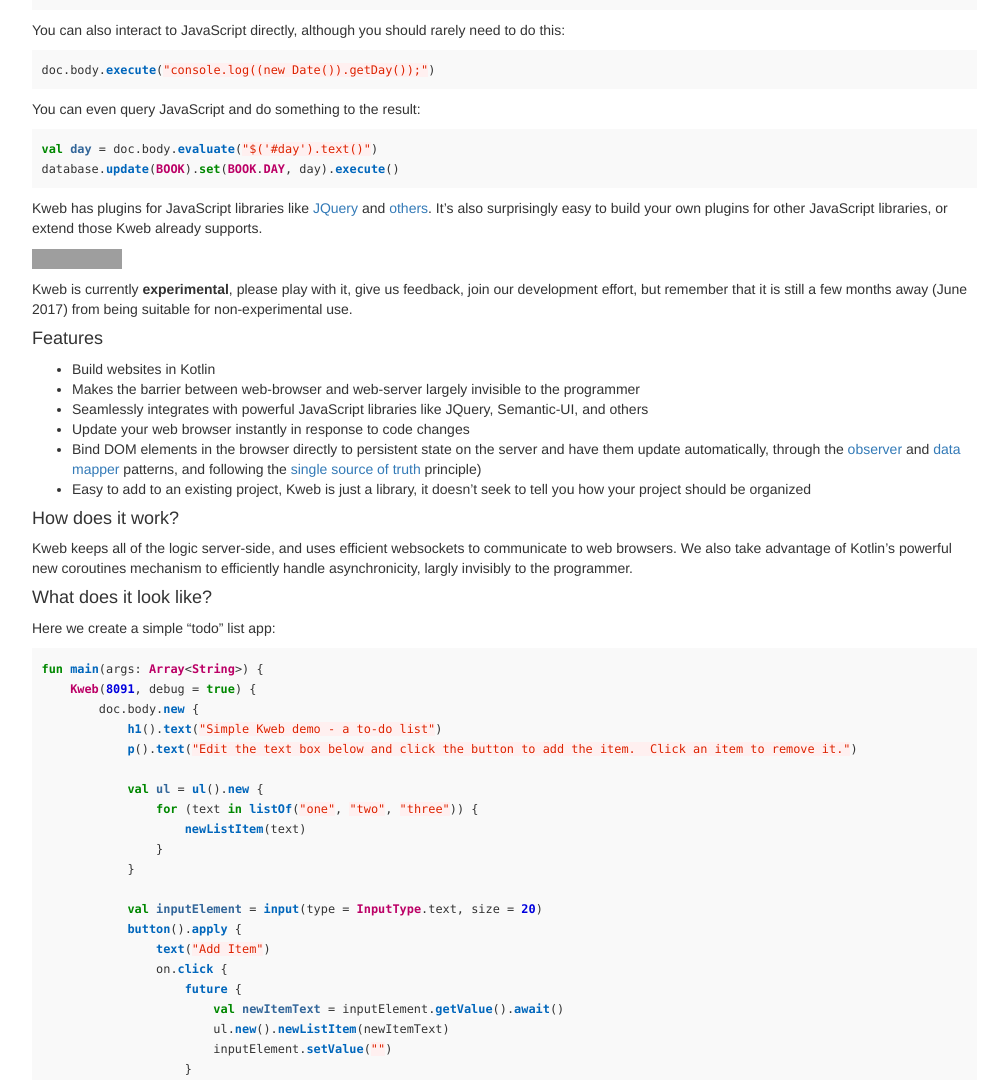
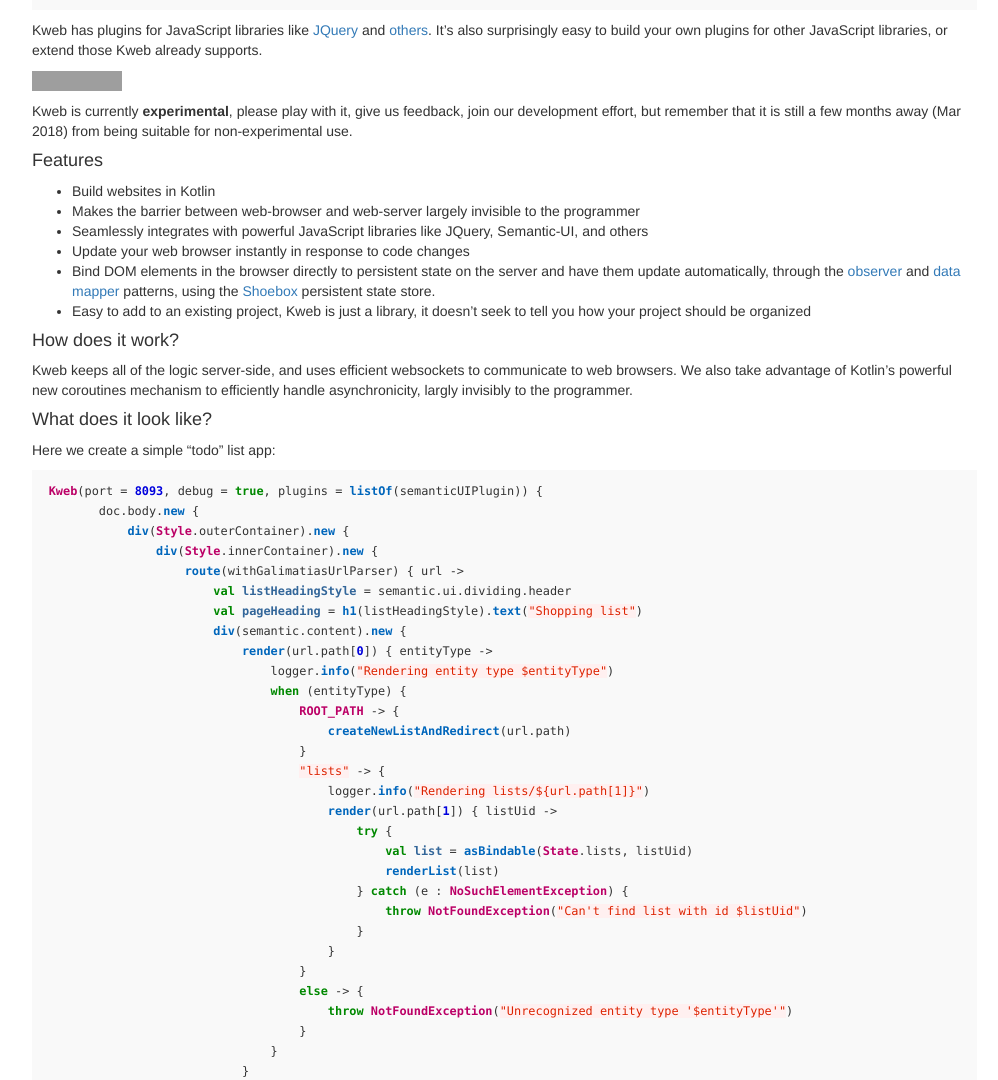
Before and after one commit to kwebio/kwebio.github.io, a Jekyll site: the page built from index.md, in a window 1280 px wide and 1400 px high. Shown: the part 320-1400 px from the top of the window, without its empty margins (233-1231 px from the left). Built offline with Jekyll 4.4.1, drawn with Linux system fonts in a browser that asks for light colours; nearby versions of some CDN libraries; some of the changed text lies outside the part shown; grey boxes are pictures that could not be loaded.

Commit message:
Update index.md

````diff
--- a/index.md
+++ b/index.md
@@ -18,19 +18,6 @@ For example, here we create a `<p>` element and set its text:
 doc.body.p().text("this is an example HTML paragraph")
 ```
 
-You can also interact to JavaScript directly, although you should rarely need to do this:
-
-```kotlin
-doc.body.execute("console.log((new Date()).getDay());")
-```
-
-You can even query JavaScript and do something to the result:
-
-```kotlin
-val day = doc.body.evaluate("$('#day').text()")
-database.update(BOOK).set(BOOK.DAY, day).execute()
-```
-
 Kweb has plugins for JavaScript libraries like [JQuery](https://jquery.com/) and
 [others](https://github.com/kwebio/core/tree/master/src/main/kotlin/io/kweb/plugins).  It's also
 surprisingly easy to build your own plugins for other JavaScript libraries, or extend those Kweb already
@@ -38,14 +25,14 @@ supports.
 
 ![status experimental](https://img.shields.io/badge/status-experimental-orange.svg)
 
-Kweb is currently **experimental**, please play with it, give us feedback, join our development effort, but remember that it is still a few months away (June 2017) from being suitable for non-experimental use.
+Kweb is currently **experimental**, please play with it, give us feedback, join our development effort, but remember that it is still a few months away (Mar 2018) from being suitable for non-experimental use.
 
 #### Features
 * Build websites in Kotlin
 * Makes the barrier between web-browser and web-server largely invisible to the programmer
 * Seamlessly integrates with powerful JavaScript libraries like JQuery, Semantic-UI, and others
 * Update your web browser instantly in response to code changes
-* Bind DOM elements in the browser directly to persistent state on the server and have them update automatically, through the [observer](https://en.wikipedia.org/wiki/Observer_pattern) and [data mapper](https://en.m.wikipedia.org/wiki/Data_mapper_pattern) patterns, and following the [single source of truth](https://en.wikipedia.org/wiki/Single_source_of_truth) principle)
+* Bind DOM elements in the browser directly to persistent state on the server and have them update automatically, through the [observer](https://en.wikipedia.org/wiki/Observer_pattern) and [data mapper](https://en.m.wikipedia.org/wiki/Data_mapper_pattern) patterns, using the [Shoebox](https://github.com/kwebio/shoebox) persistent state store.
 * Easy to add to an existing project, Kweb is just a library, it doesn't seek to tell you how your project should
   be organized
 
@@ -59,40 +46,43 @@ asynchronicity, largly invisibly to the programmer.
 Here we create a simple "todo" list app:
 
 ```kotlin
-fun main(args: Array<String>) {
-    Kweb(8091, debug = true) {
+ Kweb(port = 8093, debug = true, plugins = listOf(semanticUIPlugin)) {
         doc.body.new {
-            h1().text("Simple Kweb demo - a to-do list")
-            p().text("Edit the text box below and click the button to add the item.  Click an item to remove it.")
-
-            val ul = ul().new {
-                for (text in listOf("one", "two", "three")) {
-                    newListItem(text)
-                }
-            }
-
-            val inputElement = input(type = InputType.text, size = 20)
-            button().apply {
-                text("Add Item")
-                on.click {
-                    future {
-                        val newItemText = inputElement.getValue().await()
-                        ul.new().newListItem(newItemText)
-                        inputElement.setValue("")
+            div(Style.outerContainer).new {
+                div(Style.innerContainer).new {
+                    route(withGalimatiasUrlParser) { url ->
+                        val listHeadingStyle = semantic.ui.dividing.header
+                        val pageHeading = h1(listHeadingStyle).text("Shopping list")
+                        div(semantic.content).new {
+                            render(url.path[0]) { entityType ->
+                                logger.info("Rendering entity type $entityType")
+                                when (entityType) {
+                                    ROOT_PATH -> {
+                                        createNewListAndRedirect(url.path)
+                                    }
+                                    "lists" -> {
+                                        logger.info("Rendering lists/${url.path[1]}")
+                                        render(url.path[1]) { listUid ->
+                                            try {
+                                                val list = asBindable(State.lists, listUid)
+                                                renderList(list)
+                                            } catch (e : NoSuchElementException) {
+                                                throw NotFoundException("Can't find list with id $listUid")
+                                            }
+                                        }
+                                    }
+                                    else -> {
+                                        throw NotFoundException("Unrecognized entity type '$entityType'")
+                                    }
+                                }
+                            }
+                        }
                     }
                 }
             }
         }
-    }
-}
+```
 
-fun ElementCreator<ULElement>.newListItem(text: String) {
-    li().apply {
-        text(text)
-        on.click {
-            delete()
-        }
-    }
-}
-```
+You can find the full todoApp app [here](https://github.com/kwebio/core/tree/master/src/main/kotlin/io/kweb/demos/todo).
+
 **Next: [Setting Up]({{ site.baseurl }}{% post_url 2017-03-03-getting-started %}) >>>>**
````
